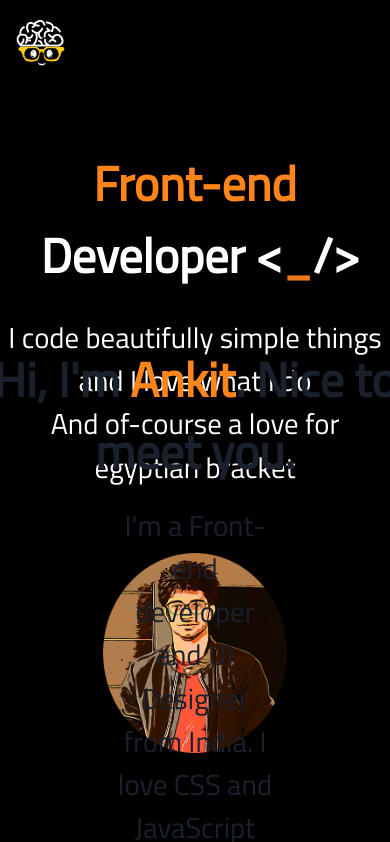
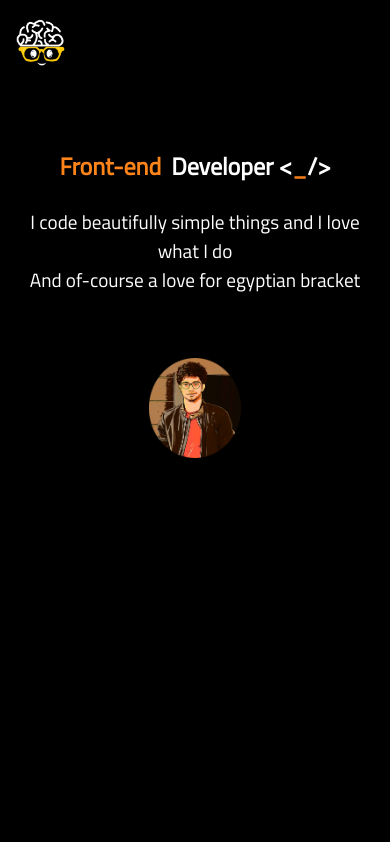
Before and after one commit to knowankit/knowankit.com, a Next.js app: page / in a window 390 px wide. Shown: the top 842 px of the page. Built offline with nearby package versions, Linux system fonts and the light colour scheme.

Commit message:
fix: responsiveness

```diff
--- a/src/components/introduction/index.tsx
+++ b/src/components/introduction/index.tsx
@@ -5,9 +5,9 @@ const Introduction = () => {
   return (
     <Box className='aboutPage' height='100vh' display='flex' justifyContent='center' alignItems='center' textAlign='center'>
     <Box display='flex'>
-      <Box className='col-md-6 mx-auto'>
-        <Box as='p' fontSize='3rem'><strong>Hi, I'm <Box as='span' color='#FF851B'>Ankit</Box>. Nice to meet you.</strong></Box>
-        <Box as='p' fontSize='1.8rem' mt='1rem' mx='8rem'>I'm a Front-end developer and UI Designer from India.
+      <Box>
+        <Box as='p' fontSize={['1.5rem', '1.5rem', '3rem', '3rem']}><strong>Hi, I'm <Box as='span' color='#FF851B'>Ankit</Box>. Nice to meet you.</strong></Box>
+        <Box as='p' fontSize={['1rem', '1rem', '1.4rem', '1.8rem']} mt='1rem' mx={['4rem', '4rem', '6rem', '8rem']}>I'm a Front-end developer and UI Designer from India.
           I love CSS and JavaScript which along with other acroynms gives
           me superpowers to develop compelling front-end, intuitive yet minimalistic interfaces,
           and engaging designs. I work to the principle that simple is beautiful, while carefully
--- a/src/components/profile/index.tsx
+++ b/src/components/profile/index.tsx
@@ -10,8 +10,8 @@ const Profile = () => {
           <a href='https://knowankit.com'><Image src='/portfolio-logo.png' alt='knowankit logo' height='50px' width='50px' /></a>
         </Box>
       </Box>
-      <Box textAlign='center' mt='6rem'>
-          <Box color='#FF851B' fontSize='3rem' fontWeight='bold'>
+      <Box textAlign='center' mt={['6rem', '6rem', '6rem', '6rem']}>
+          <Box color='#FF851B' fontSize={['1.5rem', '1.5rem', '3rem', '3rem']} fontWeight='bold'>
             <Box className='tech-profile' display='inline-flex' position='relative' overflow='hidden'>
               <Box display='inline-flex' flexDirection='column'>
                 <Box>Front-end</Box>
@@ -23,10 +23,10 @@ const Profile = () => {
               Developer <Box as='span'>&lt;<Box as='span' className='dash'>_</Box>/&gt;</Box>
             </Box>
           </Box> <br />
-          <Box color='white' fontSize='1.8rem'>
+          <Box color='white' fontSize={['1.2rem', '1.2rem', '1.8rem', '1.8rem']} mx={['1rem', '1rem', '1rem', '1rem']}>
             <p>I code beautifully simple things and I love what I do</p>
             <p>And of-course a love for egyptian bracket</p>
-            <Box as='img' margin='0px auto' mt='4rem' src='/ankit.png' alt='Ankit' height='200' />
+            <Box as='img' margin='0px auto' mt='4rem' src='/ankit.png' alt='Ankit' height={['100', '100', '200', '200']} />
           </Box>
         </Box>
     </Box>
```
